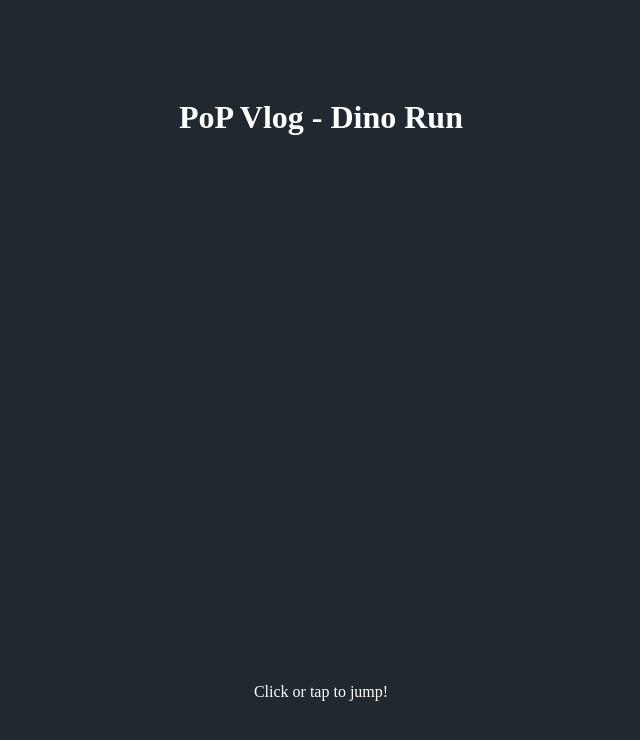
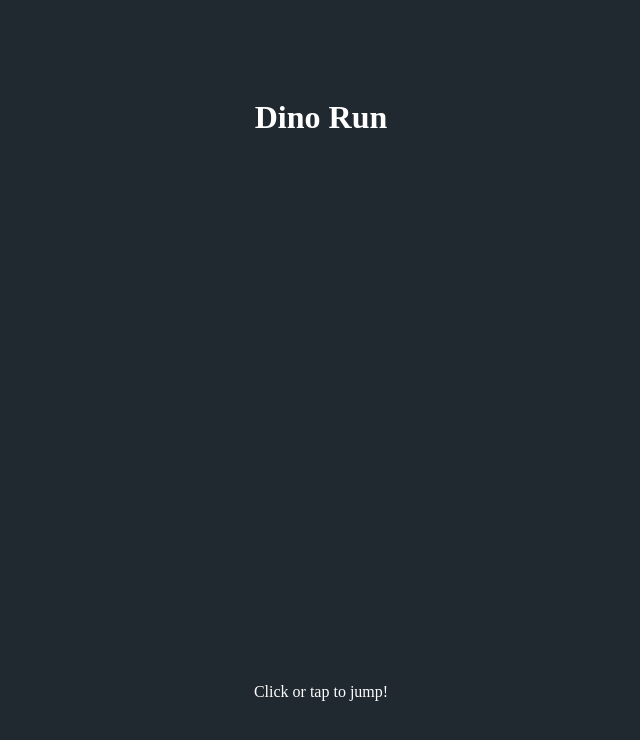
Before and after one commit to SyifaAinnur/dino-run, a plain HTML site: page index.html in a window 1280 px wide. Shown: the whole page, without its empty margins (319-959 px from the left). Drawn offline with Linux system fonts and the light colour scheme.

Commit message:
Update index.html

```diff
--- a/index.html
+++ b/index.html
@@ -13,7 +13,7 @@
 
   <body>
 
-    <h1>PoP Vlog - Dino Run</h1>
+    <h1>Dino Run</h1>
 
     <canvas></canvas>
 
```
